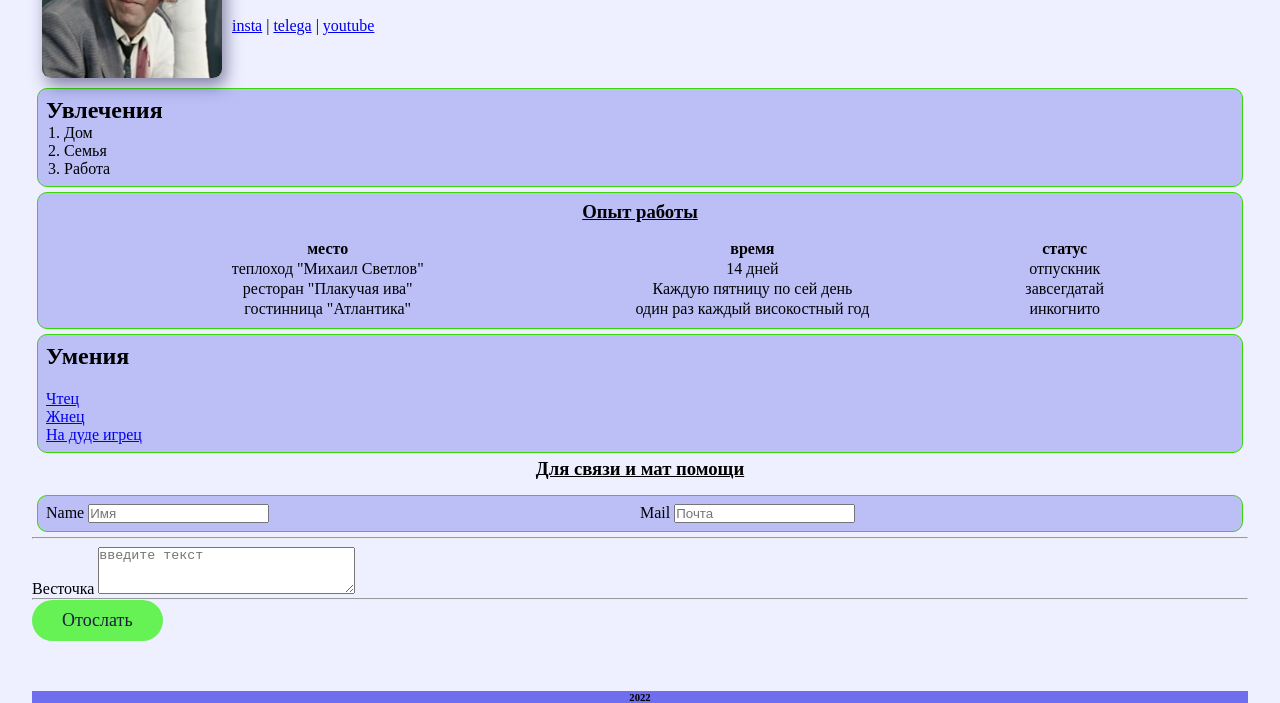
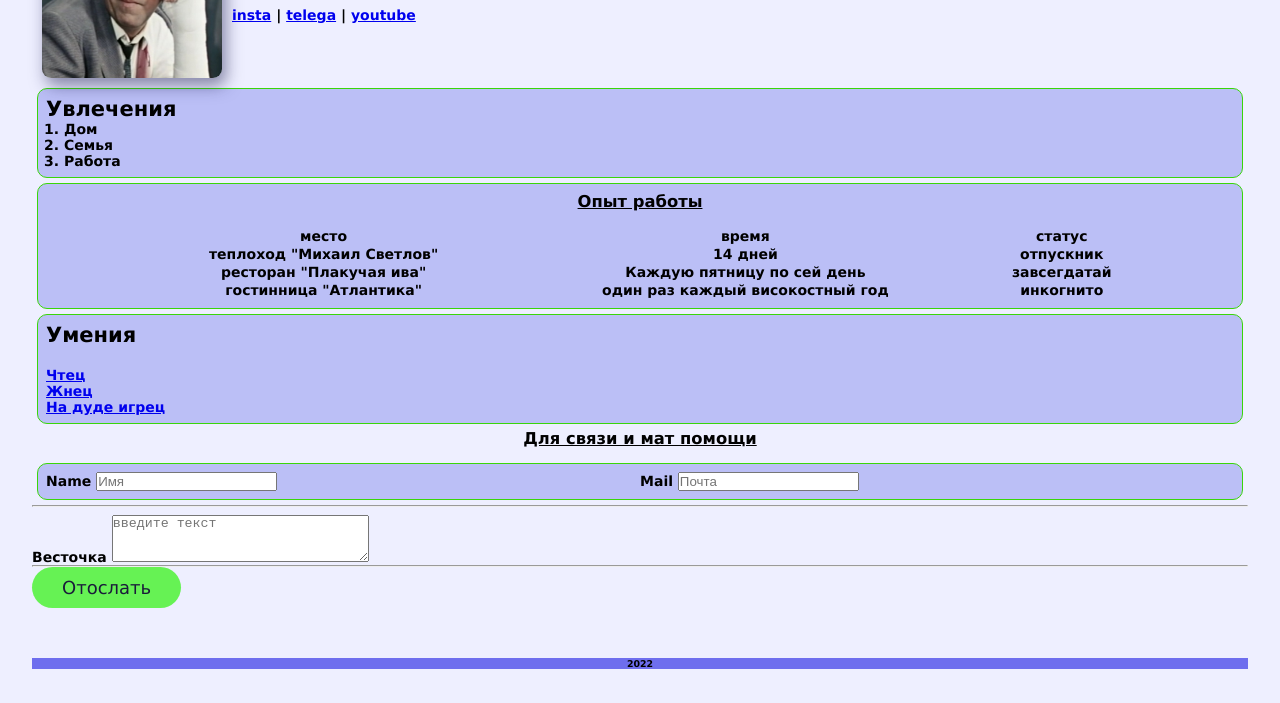
Before and after one commit to Poul937/resume, a plain HTML site: page index.html in a window 1280 px wide. Shown: the part 112-815 px from the top of the page. Drawn offline with Linux system fonts and the light colour scheme.

Commit message:
Update main.css

```diff
--- a/main.css
+++ b/main.css
@@ -8,6 +8,9 @@ body{
     margin: auto;
     width: 95%;
     background: #eeefff;
+    font-family: Verdana, Geneva, Tahoma, sans-serif;
+    font-size: 14px;
+    font-weight: bolder;
 }
 .senya{
     width: 180px;
```
